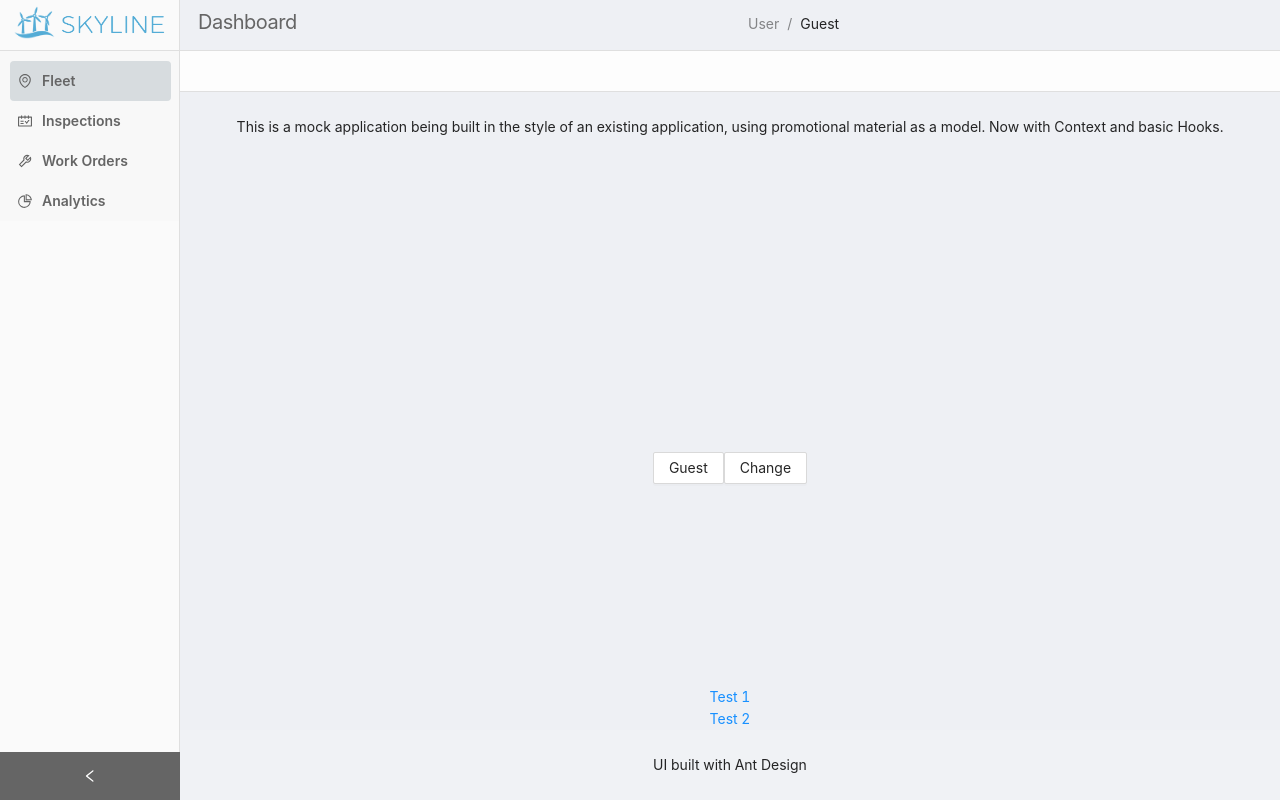
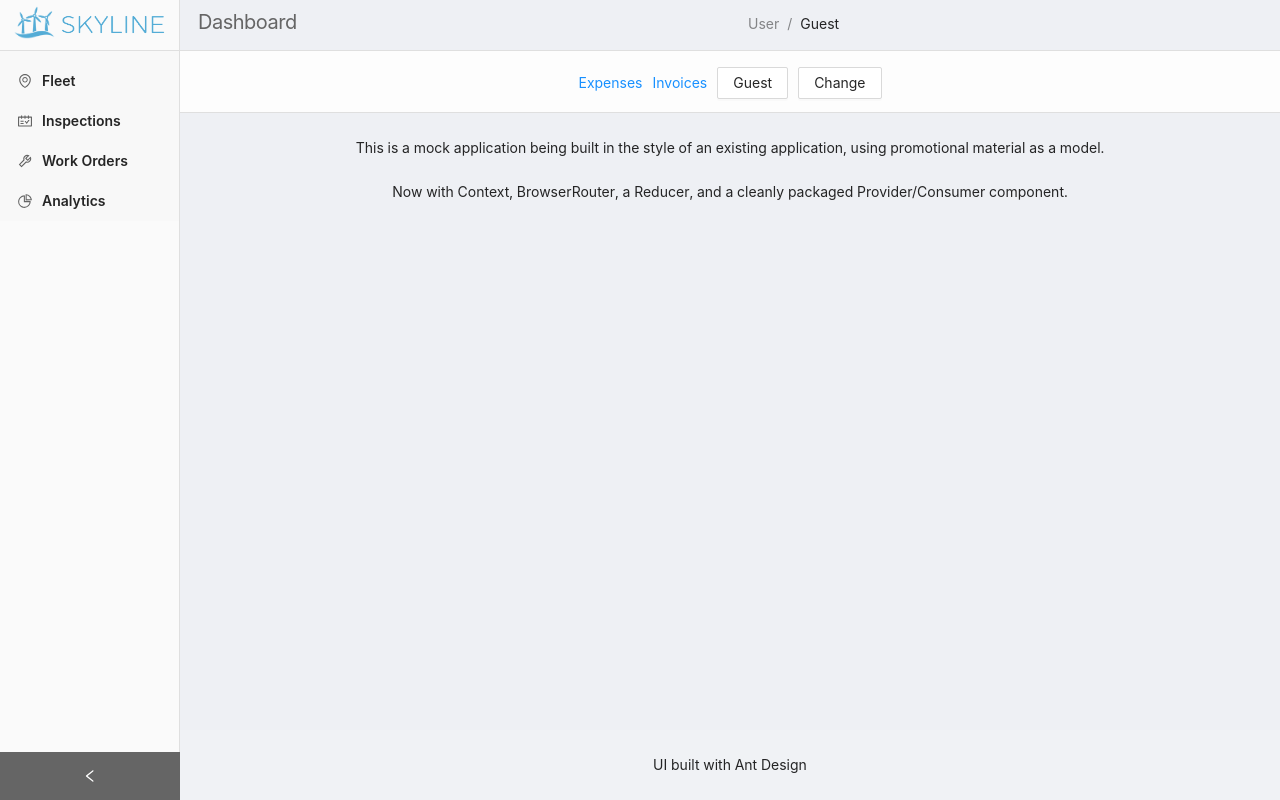
Before and after one commit to ashthomasweb/aws--hello-ant, a React (Create React App) app: page / in a window 1280 px wide. Built offline with nearby package versions, Linux system fonts and the light colour scheme.

Commit message:
Adds Link to Menu
Basic Routing for sidebar menu setup.

```diff
--- a/src/App.js
+++ b/src/App.js
@@ -1,26 +1,16 @@
 import React from 'react';
-
 import './App.css';
-
 import SiderDemo from './components/layout/primary.js'
-import MainState
- from './context/application/MainState';
-// export const AppContext = React.createContext()
+import MainState from './context/application/MainState';
 
 function App() {
-  // const [currentCUser, setCurrentCUser] = useState('Ashley T')
-  // const [collapsed, setCollapsed] = useState(false)
-  // const [currentPage, setCurrentPage] = useState('Dashboard')
 
   return (
-    // <AppContext.Provider value={{currentCUser, setCurrentCUser, collapsed, setCollapsed, currentPage, setCurrentPage}}>
     <MainState>
-
       <div className="App">
         <SiderDemo />
       </div>
     </MainState>
-    // </AppContext.Provider>
   );
 }
 
--- a/src/components/MainFrame/main-frame.js
+++ b/src/components/MainFrame/main-frame.js
@@ -1,12 +1,8 @@
 import { React, useContext } from 'react'
-
 import { Layout, Breadcrumb, Typography, Button } from 'antd';
-
 import { Link, Outlet } from 'react-router-dom'
-
 import { MainContext } from '../../context/application/MainState'
 import MainState from '../../context/application/MainState';
-
 import './main-frame.css'
 
 const { Title } = Typography;
@@ -24,18 +20,19 @@ const MainFrame = () => {
                     <Breadcrumb.Item>User</Breadcrumb.Item>
                     <Breadcrumb.Item>{user}</Breadcrumb.Item>
                 </Breadcrumb></div>
-                <Header className="frame-navigation" />
+                <Header className="frame-navigation" >
+                    <Link to="/expenses">Expenses</Link>
+                    <Link style={{margin: '0 0 0 10px' }} to="/invoices">Invoices</Link>
+                    <Button style={{margin: '0 10px'}} onClick={() => console.log(user)}>{user}</Button>
+                    <Button onClick={() => dispatch({ type: 'SET_USER', payload: 'Ash'} )}>Change</Button>
+                </Header>
                 <Content style={{ margin: '0 16px' }}>
                 <div className="site-layout-background" style={{ padding: 24, minHeight: 360 }}>
-                    This is a mock application being built in the style of an existing application, using promotional material as a model. Now with Context and basic Hooks.
+                    This is a mock application being built in the style of an existing application, using promotional material as a model.<br/><br/>
+                    Now with Context, BrowserRouter, a Reducer, and a cleanly packaged Provider/Consumer component.
                 </div>
-                <Button onClick={() => console.log(user)}>{user}</Button>
-                <Button onClick={() => dispatch({ type: 'SET_USER', payload: 'Ash'} )}>Change</Button>
                 </Content>
-                <Link to="/test1">Test 1</Link>
-                <Link to="/test2">Test 2</Link>
                 <Outlet />
-
                 <Footer style={{ textAlign: 'center' }}>UI built with Ant Design</Footer>
             </Layout>
         </MainState>
--- a/src/components/SideBar/sidebar.css
+++ b/src/components/SideBar/sidebar.css
@@ -0,0 +1,3 @@
+.ant-menu-light .ant-menu-item-active {
+    color: #656565;
+}
--- a/src/components/SideBar/sidebar.js
+++ b/src/components/SideBar/sidebar.js
@@ -1,37 +1,24 @@
 import { React, useContext } from 'react'
+import { Menu, Layout } from 'antd';
+import { MainContext } from '../../context/application/MainState'
+import { Link } from 'react-router-dom'
+import MainState from '../../context/application/MainState';
 import logo from '../../assets/mill_logo.png'
 import textLogo from '../../assets/text-logo.png'
-
-import { Menu, Layout } from 'antd';
-
-import { MainContext } from '../../context/application/MainState'
-
-import './sidebar.css'
-
 import {
     EnvironmentOutlined,
     PieChartOutlined,
     ScheduleOutlined,
     ToolOutlined,
 } from '@ant-design/icons';
-
-import MainState from '../../context/application/MainState';
+import './sidebar.css'
 
 const { Sider } = Layout;
 
 const SideBar = () => {
-        // state = {
-        //     collapsed: false,
-        //     user: 'Ashley',
-        //     currentPage: 'Dashboard',
-        // };
 
-        // onCollapse = collapsed => {
-        //     this.setState({ collapsed });
-        // };
+    const { state: {collapsed}, dispatch } = useContext(MainContext)
 
-        // const { collapsed } = this.state;
-        const { state: {collapsed}, dispatch } = useContext(MainContext)
     return (
         <MainState>
             <Sider className={`sidebar-frame ${collapsed && 'collapsed'}`} collapsible collapsed={collapsed} onCollapse={() => dispatch({ type: "TOG_COLLAPSE" })} >
@@ -39,18 +26,18 @@ const SideBar = () => {
                     <img src={logo} alt='Windmill logo'/>
                     {!collapsed && (<img className='text-logo' src={textLogo} alt='Skyline text logo'/>)}
                 </div>
-                    <Menu theme="light" defaultSelectedKeys={['1']} mode="inline">
+                <Menu theme="light" mode="inline">
                     <Menu.Item key="1" icon={<EnvironmentOutlined />} onClick={() => dispatch({ type: 'SET_PAGETITLE', payload: 'Fleet' })} style={{ marginTop: '10px'}}>
-                        Fleet
+                        <Link to="/invoices">Fleet</Link>
                     </Menu.Item>
                     <Menu.Item key="2" onClick={() => dispatch({ type: 'SET_PAGETITLE', payload: 'Inspections' })} icon={<ScheduleOutlined />}>
-                        Inspections
+                        <Link to="/expenses">Inspections</Link>
                     </Menu.Item>
                     <Menu.Item key="10" onClick={() => dispatch({ type: 'SET_PAGETITLE', payload: 'Work Orders' })} icon={<ToolOutlined />}>
-                        Work Orders
+                        <Link to="/invoices">Work Orders</Link>
                     </Menu.Item>
                     <Menu.Item key="9" onClick={() => dispatch({ type: 'SET_PAGETITLE', payload: 'Analytics' })} icon={<PieChartOutlined />}>
-                        Analytics
+                        <Link to="/expenses">Analytics</Link>
                     </Menu.Item>
                 </Menu>
             </Sider>
@@ -58,7 +45,6 @@ const SideBar = () => {
     )
 }
 
-
 export default SideBar
 
 // END of document
--- a/src/components/layout/primary.css
+++ b/src/components/layout/primary.css
@@ -52,7 +52,11 @@
   background-color: #fdfdfd;
   border-bottom: 1px solid #dfdfdf;
   border-top: 1px solid #dfdfdf;
-  height: 42px;
+  height: 63px;
+}
+
+.frame-navigation > element {
+  margin: 0 10px;
 }
 
 .ant-layout {
--- a/src/components/layout/primary.js
+++ b/src/components/layout/primary.js
@@ -1,14 +1,10 @@
 import { React, Component } from 'react'
-
 import { Layout } from 'antd';
-
 import MainFrame from '../MainFrame/main-frame.js'
 import SideBar from '../SideBar/sidebar'
-
 import './primary.css'
 
 class SiderDemo extends Component {
-
   render() {
     return (
         <Layout style={{ minHeight: '100vh' }}>
--- a/src/index.js
+++ b/src/index.js
@@ -1,17 +1,17 @@
 import React from 'react';
 import ReactDOM from 'react-dom';
+import { BrowserRouter, Routes, Route } from 'react-router-dom';
+import Expenses from './routes/expenses'
+import Invoices from './routes/invoices'
 import './index.css';
 import App from './App';
-import { BrowserRouter, Routes, Route } from 'react-router-dom';
-import Expenses from './routes/test1'
-import Invoices from './routes/test2'
 
 ReactDOM.render(
   <BrowserRouter>
     <Routes>
         <Route path='/' element={<App />}>
-          <Route path='test1' element={<Expenses />}/>
-          <Route path='test2' element={<Invoices />}/>
+          <Route path='expenses' element={<Expenses />}/>
+          <Route path='invoices' element={<Invoices />}/>
         </Route>
     </Routes>
   </BrowserRouter>,
--- /dev/null
+++ b/src/routes/invoices.js
@@ -0,0 +1,7 @@
+export default function Invoices() {
+    return (
+      <main style={{ padding: "1rem 0", width: '100%', height: '40%', border: '1px solid #dfdfdf' }}>
+        <h2>Invoices</h2>
+      </main>
+    );
+  }
--- a/src/routes/test2.js
+++ /dev/null
@@ -1,7 +0,0 @@
-export default function Invoices() {
-    return (
-      <main style={{ padding: "1rem 0" }}>
-        <h2>Invoices</h2>
-      </main>
-    );
-  }
```
Also changed, not shown: src/routes/expenses.js (renamed from src/routes/test1.js). Lines whose indentation alone changed are shown as unchanged.
